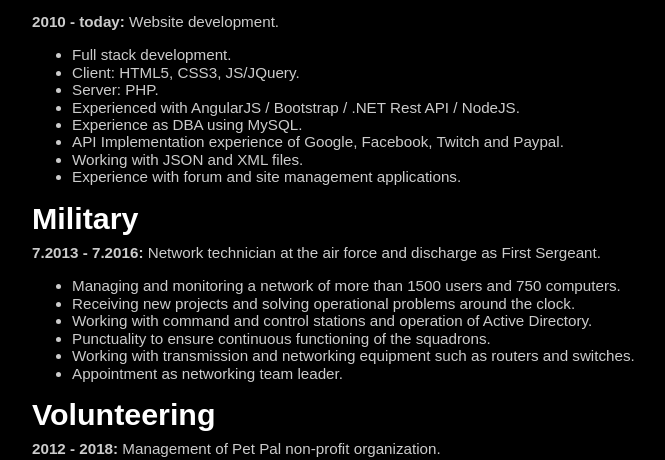
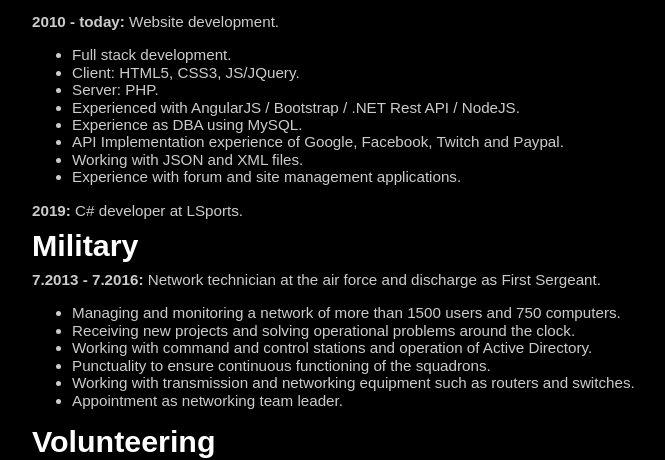
Before and after one commit to saharati/SaharAti, a PHP site: page /cv in a window 1280 px wide. Shown: the part 782-1242 px from the top of the page, without its empty margins (108-773 px from the left). Run offline with PHP 8.4, Linux system fonts and the light colour scheme; some libraries are stand-ins or nearby versions.

Commit message:
Adding LSports to CV.

```diff
--- a/cv.php
+++ b/cv.php
@@ -39,6 +39,7 @@
 <li>Working with JSON and XML files.</li>
 <li>Experience with forum and site management applications.</li>
 </ul>
+<p><strong>2019:</strong> C# developer at LSports.</p>
 <h3>Military</h3>
 <p><strong>7.2013 - 7.2016:</strong> Network technician at the air force and discharge as First Sergeant.</p>
 <ul>
```
